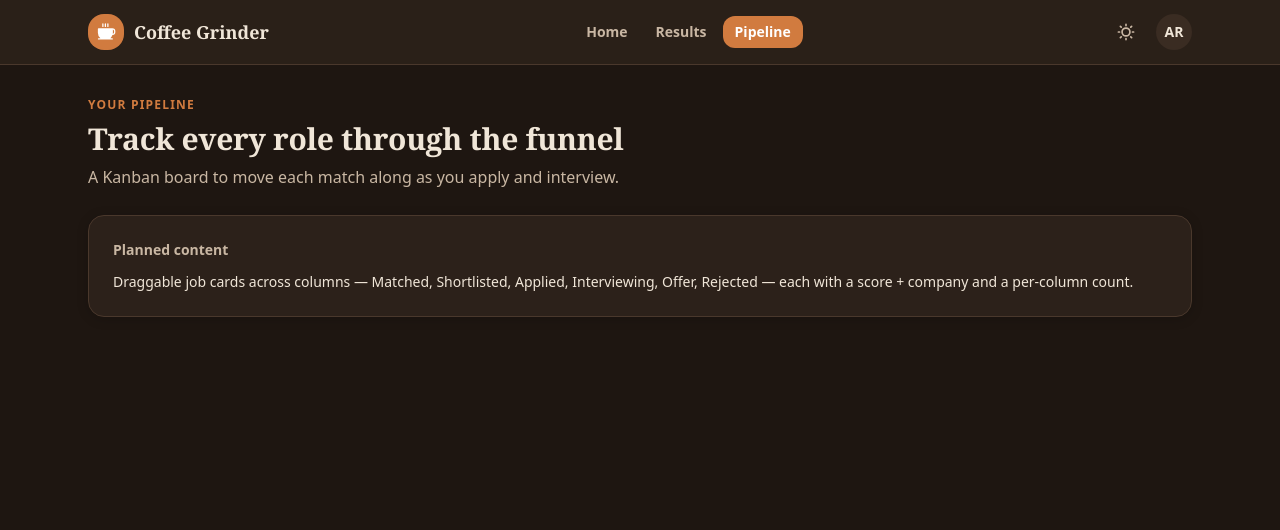
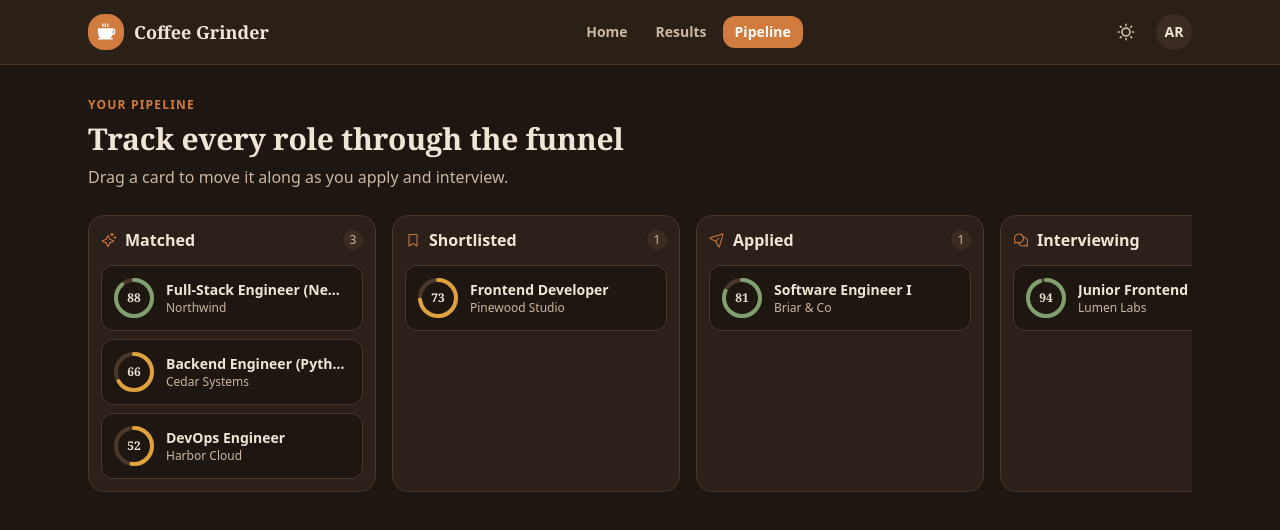
Before and after one commit to jonathanPhan17/coffee-grinder, a React (Vite) app: page /board in a window 1280 px wide. Shown: the top 530 px of the page. Built offline with nearby package versions, Linux system fonts and the light colour scheme.

Commit message:
feat: pipeline board with draggable kanban columns

```diff
--- a/package.json
+++ b/package.json
@@ -10,6 +10,7 @@
     "preview": "vite preview"
   },
   "dependencies": {
+    "@dnd-kit/core": "^6.3.1",
     "@fontsource-variable/fraunces": "^5.2.9",
     "@fontsource-variable/nunito-sans": "^5.2.7",
     "@phosphor-icons/react": "^2.1.10",
--- /dev/null
+++ b/src/features/board/BoardWorkspace.tsx
@@ -0,0 +1,72 @@
+import { useState, type ReactNode } from 'react';
+import {
+  DndContext,
+  KeyboardSensor,
+  PointerSensor,
+  useSensor,
+  useSensors,
+  type DragEndEvent,
+} from '@dnd-kit/core';
+import {
+  BookmarkSimpleIcon,
+  ChatsCircleIcon,
+  PaperPlaneTiltIcon,
+  SparkleIcon,
+  TrophyIcon,
+  XCircleIcon,
+} from '@phosphor-icons/react';
+import { KanbanColumn } from './KanbanColumn';
+import { useUpdateStatus } from './useUpdateStatus';
+import type { Match, PipelineStatus } from '@/types/domain';
+
+const columns: { status: PipelineStatus; label: string; icon: ReactNode }[] = [
+  { status: 'matched', label: 'Matched', icon: <SparkleIcon size={16} className="text-accent" /> },
+  { status: 'shortlisted', label: 'Shortlisted', icon: <BookmarkSimpleIcon size={16} className="text-accent" /> },
+  { status: 'applied', label: 'Applied', icon: <PaperPlaneTiltIcon size={16} className="text-accent" /> },
+  { status: 'interviewing', label: 'Interviewing', icon: <ChatsCircleIcon size={16} className="text-accent" /> },
+  { status: 'offer', label: 'Offer', icon: <TrophyIcon size={16} className="text-success" /> },
+  { status: 'rejected', label: 'Rejected', icon: <XCircleIcon size={16} className="text-danger" /> },
+];
+
+interface BoardWorkspaceProps {
+  matches: Match[];
+}
+
+export function BoardWorkspace({ matches }: BoardWorkspaceProps) {
+  const [items, setItems] = useState<Match[]>(matches);
+  const { mutate } = useUpdateStatus();
+  const sensors = useSensors(
+    useSensor(PointerSensor, { activationConstraint: { distance: 4 } }),
+    useSensor(KeyboardSensor),
+  );
+
+  const handleDragEnd = (event: DragEndEvent) => {
+    const { active, over } = event;
+    if (!over) return;
+    const matchId = String(active.id);
+    const nextStatus = over.id as PipelineStatus;
+    const match = items.find((m) => m.id === matchId);
+    if (!match || match.status === nextStatus) return;
+
+    setItems((prev) =>
+      prev.map((m) => (m.id === matchId ? { ...m, status: nextStatus } : m)),
+    );
+    mutate({ id: matchId, status: nextStatus });
+  };
+
+  return (
+    <DndContext sensors={sensors} onDragEnd={handleDragEnd}>
+      <div className="flex gap-4 overflow-x-auto pb-2">
+        {columns.map((col) => (
+          <KanbanColumn
+            key={col.status}
+            status={col.status}
+            label={col.label}
+            icon={col.icon}
+            matches={items.filter((m) => m.status === col.status)}
+          />
+        ))}
+      </div>
+    </DndContext>
+  );
+}
--- /dev/null
+++ b/src/features/board/JobCardCompact.tsx
@@ -0,0 +1,37 @@
+import { useDraggable } from '@dnd-kit/core';
+import { ScoreRing } from '@/components/ui/ScoreRing';
+import { cn } from '@/lib/utils/cn';
+import type { Match } from '@/types/domain';
+
+interface JobCardCompactProps {
+  match: Match;
+}
+
+export function JobCardCompact({ match }: JobCardCompactProps) {
+  const { attributes, listeners, setNodeRef, transform, isDragging } = useDraggable({
+    id: match.id,
+  });
+
+  const style = transform
+    ? { transform: `translate3d(${transform.x}px, ${transform.y}px, 0)` }
+    : undefined;
+
+  return (
+    <div
+      ref={setNodeRef}
+      style={style}
+      {...listeners}
+      {...attributes}
+      className={cn(
+        'flex cursor-grab touch-none items-center gap-3 rounded-md border border-border bg-bg p-3 active:cursor-grabbing',
+        isDragging && 'opacity-50',
+      )}
+    >
+      <ScoreRing score={match.score} size={40} strokeWidth={4} />
+      <div className="flex min-w-0 flex-col">
+        <span className="truncate text-sm font-semibold">{match.posting.title}</span>
+        <span className="truncate text-xs text-text-secondary">{match.posting.company}</span>
+      </div>
+    </div>
+  );
+}
--- /dev/null
+++ b/src/features/board/KanbanColumn.tsx
@@ -0,0 +1,45 @@
+import type { ReactNode } from 'react';
+import { useDroppable } from '@dnd-kit/core';
+import { cn } from '@/lib/utils/cn';
+import { JobCardCompact } from './JobCardCompact';
+import type { Match, PipelineStatus } from '@/types/domain';
+
+interface KanbanColumnProps {
+  status: PipelineStatus;
+  label: string;
+  icon: ReactNode;
+  matches: Match[];
+}
+
+export function KanbanColumn({ status, label, icon, matches }: KanbanColumnProps) {
+  const { setNodeRef, isOver } = useDroppable({ id: status });
+
+  return (
+    <div
+      ref={setNodeRef}
+      className={cn(
+        'flex w-72 shrink-0 flex-col gap-3 rounded-lg border border-border bg-surface p-3 transition-colors',
+        isOver && 'border-accent bg-elevated',
+      )}
+    >
+      <div className="flex items-center gap-2">
+        {icon}
+        <span className="font-semibold">{label}</span>
+        <span className="ml-auto grid size-5 place-items-center rounded-full bg-elevated text-xs text-text-secondary">
+          {matches.length}
+        </span>
+      </div>
+
+      <div className="flex flex-1 flex-col gap-2">
+        {matches.map((m) => (
+          <JobCardCompact key={m.id} match={m} />
+        ))}
+        {matches.length === 0 && (
+          <div className="flex flex-1 items-center justify-center rounded-md border border-dashed border-border py-8 text-xs text-text-secondary">
+            Drop a card here
+          </div>
+        )}
+      </div>
+    </div>
+  );
+}
--- /dev/null
+++ b/src/features/board/useUpdateStatus.ts
@@ -0,0 +1,10 @@
+import { useMutation } from '@tanstack/react-query';
+import { updateMatchStatus } from '@/lib/api/endpoints';
+import type { PipelineStatus } from '@/types/domain';
+
+export function useUpdateStatus() {
+  return useMutation({
+    mutationFn: ({ id, status }: { id: string; status: PipelineStatus }) =>
+      updateMatchStatus(id, status),
+  });
+}
--- a/src/routes/BoardPage.tsx
+++ b/src/routes/BoardPage.tsx
@@ -1,12 +1,41 @@
-import { PageStub } from '@/components/layout/PageStub';
+import { WarningIcon } from '@phosphor-icons/react';
+import { PageHeader } from '@/components/layout/PageHeader';
+import { Button } from '@/components/ui/Button';
+import { EmptyState } from '@/components/ui/EmptyState';
+import { Skeleton } from '@/components/ui/Skeleton';
+import { BoardWorkspace } from '@/features/board/BoardWorkspace';
+import { useMatches } from '@/features/results/useMatches';
 
 export function BoardPage() {
+  // Board is the user's whole pipeline; the real backend would scope this by
+  // user/status. The mock reuses the demo run's matches.
+  const { data: matches, isPending, isError, refetch } = useMatches('run_demo');
+
   return (
-    <PageStub
-      eyebrow="Your pipeline"
-      title="Track every role through the funnel"
-      description="A Kanban board to move each match along as you apply and interview."
-      planned="Draggable job cards across columns — Matched, Shortlisted, Applied, Interviewing, Offer, Rejected — each with a score + company and a per-column count."
-    />
+    <div className="flex flex-col gap-6">
+      <PageHeader
+        eyebrow="Your pipeline"
+        title="Track every role through the funnel"
+        description="Drag a card to move it along as you apply and interview."
+      />
+
+      {isPending ? (
+        <Skeleton className="h-96 w-full" />
+      ) : isError ? (
+        <EmptyState
+          icon={<WarningIcon size={28} weight="fill" />}
+          title="Could not load your pipeline"
+          description="Something went wrong. Give it another try."
+          action={<Button onClick={() => refetch()}>Retry</Button>}
+        />
+      ) : !matches || matches.length === 0 ? (
+        <EmptyState
+          title="Nothing in your pipeline yet"
+          description="Run a grind and your matches will show up here to track."
+        />
+      ) : (
+        <BoardWorkspace matches={matches} />
+      )}
+    </div>
   );
 }
```
Also changed, not shown: 2 other files (tests, documents, lock files or other folders).
